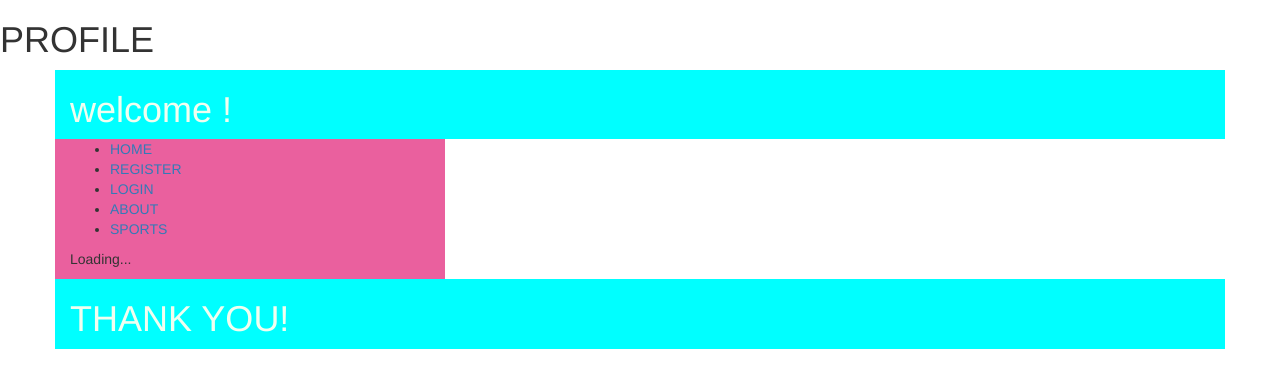
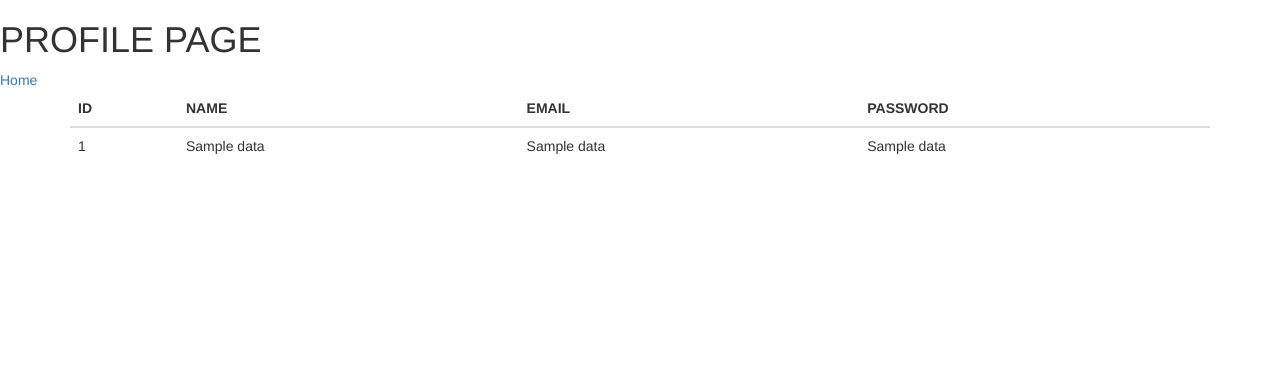
Before and after one commit to NAMITHA-L/Flask-learning, a Flask app: template templates/profile.html in a window 1280 px wide. Shown: the top 388 px of the page. Run offline with Flask 3, Linux system fonts and the light colour scheme; the template is opened without the code that fills it: most values are stand-ins (such as "Sample title", 1, 10 or a date in 2020); some libraries are stand-ins or nearby versions.

Commit message:
dashboard routing and viewing the entered data

```diff
--- a/templates/home.html
+++ b/templates/home.html
@@ -22,30 +22,33 @@
       <h1>welcome !</h1>
     </div>
   </div>
-</div>
-<!--body-->
-<div class="container">
-    <div class="row">
+  <!--body-->
+    <div class="row main-row">
         <div class="col-sm-4 menu">
-        <ul class="list group">
-            <li class="list items"><a href="\">HOME</a></li>
-            <li class="list items"><a href="\?page=register">REGISTER</a></li>
-            <li class="list items"><a href="\?page=login">LOGIN</a></li>
-            <li class="list items"><a href="\?page=about">ABOUT</a></li>
-            <li class="list items"><a href="\?page=sports">SPORTS</a></li>
+        <ul class="list group" style="background: #ffffff;">
+            <li class="list items"><a href="/">HOME</a></li>
+            <li class="list items"><a href="/?page=register">REGISTER</a></li>
+            <li class="list items"><a href="/?page=login">LOGIN</a></li>
+            <li class="list items"><a href="/?page=about">ABOUT</a></li>
+            <li class="list items"><a href="/?page=sports">SPORTS</a></li>
         </ul>
-        <p>Loading...</p>
+        </div>
+        <div class = "col-sm-2">
+          {%if myargs["page"] == "register":%}
+             {%include 'register.html' %}
+          {%elif myargs["page"] == "login":%}
+              {%include 'login.html' %}
+          {%endif%}
         </div>
     </div>
-</div>
 <!-- footer-->
-  <div class="container">
   <div class="row header"> <!--header-->
     <div class="col-sm-4">
       <h1>THANK YOU!</h1>
     </div>
   </div>
-  </div>
+
+</div>
 
 </body>
 </html>
--- a/templates/profile.html
+++ b/templates/profile.html
@@ -1,14 +1,39 @@
-<html>
-    <head>
-        <title>
-            this is profile page
-            welcome namitha
-            if u want to go back ->
-        </title>
-    </head>
-    <body>
-        <h1> PROFILE </h1>
-         {% extends "home.html" %}
+<!DOCTYPE html>
+<html lang="en">
+<head>
+  <meta charset="utf-8">
+  <meta name="viewport" content="width=device-width, initial-scale=1">
+  <link rel="stylesheet" href="https://maxcdn.bootstrapcdn.com/bootstrap/3.4.1/css/bootstrap.min.css">
+  <script src="https://ajax.googleapis.com/ajax/libs/jquery/3.7.1/jquery.min.js"></script>
+  <script src="https://maxcdn.bootstrapcdn.com/bootstrap/3.4.1/js/bootstrap.min.js"></script>
+</head>
+<body>
+    <h1>PROFILE PAGE</h1>
+<a href="/">Home</a>
+<div class="container">
+  <table class="table">
+    <thead>
+      <tr>
+        <th>ID</th>
+        <th>NAME</th>
+        <th>EMAIL</th>
+        <th>PASSWORD</th>
+      </tr>
+    </thead>
+        <tbody>
+    {% for data in profile_data %}
 
-    </body>
+        <tr>
+            <td>{{data[0]}}</td>
+            <td>{{data[1]}}</td>
+            <td>{{data[2]}}</td>
+            <td>{{data[3]}}</td>
+        </tr>
+    {%endfor%}
+
+        </tbody>
+  </table>
+</div>
+
+</body>
 </html>
```
Also changed, not shown: app1.py (+27 -18 lines), templates/login.html (+28 -0 lines), templates/register.html (renamed from templates/form.html, +2 -13 lines).
